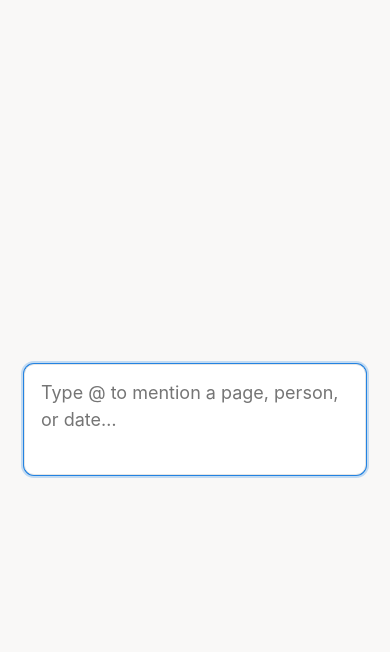
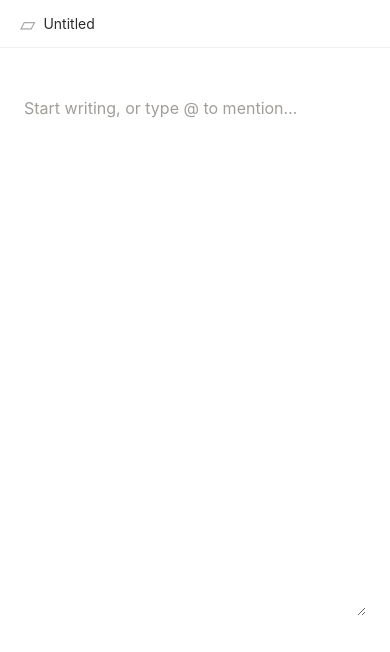
Before and after one commit to Mohammed-A-Amin/takehome-mentions, a React (Vite) app in the folder src/client/: page / in a window 390 px wide. Shown: the top 652 px of the page. Built offline with nearby package versions, Linux system fonts and the light colour scheme; no server answers.

Commit message:
feat: add caret-positioned document mentions
Merge focused caret-positioned document mention UI.

```diff
--- a/src/client/src/App.css
+++ b/src/client/src/App.css
@@ -47,39 +47,79 @@ body {
   display: flex;
   align-items: center;
   justify-content: center;
-  padding: 24px;
+  padding: 32px 24px;
+  background: #f7f7f5;
+}
+
+.document {
+  width: min(100%, 900px);
+  min-height: min(900px, calc(100vh - 64px));
+  overflow: visible;
+  background: var(--bg-primary);
+  border: 1px solid var(--border-primary);
+  border-radius: 4px;
+  box-shadow: 0 2px 12px rgba(25, 25, 25, 0.08);
+}
+
+.document__topbar {
+  display: flex;
+  align-items: center;
+  gap: 8px;
+  height: 48px;
+  padding: 0 20px;
+  border-bottom: 1px solid var(--border-secondary);
+  color: var(--text-secondary);
+  font-size: 14px;
+}
+
+.document__icon {
+  color: var(--text-tertiary);
+  font-size: 20px;
+  line-height: 1;
+}
+
+.document__title {
+  color: var(--text-primary);
+}
+
+.document__page {
+  min-height: calc(100% - 48px);
+  padding: 72px 96px 160px;
 }
 
 .composer {
   position: relative;
   width: 100%;
-  max-width: 640px;
 }
 
 .composer__input {
   width: 100%;
-  font-size: 18px;
+  min-height: 520px;
+  display: block;
+  font-size: 16px;
   line-height: 1.5;
-  padding: 14px 16px;
-  border: 1px solid var(--border-primary);
-  border-radius: 10px;
-  resize: none;
+  padding: 0;
+  border: none;
+  resize: vertical;
   outline: none;
   font-family: inherit;
   color: inherit;
-  background: var(--bg-primary);
+  background: transparent;
 }
 
 .composer__input:focus {
-  box-shadow: var(--focus-ring);
+  box-shadow: none;
+}
+
+.composer__input::placeholder {
+  color: var(--text-tertiary);
 }
 
 .menu {
   position: absolute;
-  left: 0;
-  right: 0;
+  width: min(360px, calc(100vw - 32px));
   list-style: none;
-  margin-top: 6px;
+  margin-top: 0;
   padding: 6px;
   background: var(--bg-primary);
   border: 1px solid var(--border-primary);
@@ -88,6 +128,20 @@ body {
   max-height: 320px;
   overflow-y: auto;
   z-index: 10;
+}
+
+.menu__section-label {
+  padding: 8px 10px 6px;
+  color: var(--text-tertiary);
+  font-size: 12px;
+  font-weight: 600;
+  letter-spacing: 0.02em;
+}
+
+.menu__divider {
+  height: 1px;
+  margin: 6px 10px;
+  background: var(--border-secondary);
 }
 
 .menu--empty {
@@ -100,8 +154,31 @@ body {
   color: var(--text-tertiary);
 }
 
+@media (max-width: 640px) {
+  .app {
+    align-items: flex-start;
+    padding: 0;
+  }
+
+  .document {
+    min-height: 100vh;
+    border: none;
+    border-radius: 0;
+    box-shadow: none;
+  }
+
+  .document__page {
+    padding: 48px 24px 120px;
+  }
+}
+
 .menu__item {
   margin: 0;
+}
+
+.menu__item--active .menu__button,
+.menu__button:hover {
+  background: var(--active-bg);
 }
 
 .menu__button {
@@ -118,10 +195,45 @@ body {
   cursor: pointer;
 }
 
-.menu__button:hover {
-  background: var(--hover-bg);
-}
-
 .menu__icon {
   margin-right: 6px;
 }
+
+.menu__content {
+  display: flex;
+  min-width: 0;
+  align-items: center;
+  gap: 8px;
+}
+
+.menu__avatar {
+  width: 28px;
+  height: 28px;
+  flex: 0 0 auto;
+  border-radius: 50%;
+  background: var(--bg-tertiary);
+}
+
+.menu__text {
+  display: flex;
+  min-width: 0;
+  flex-direction: column;
+  line-height: 1.25;
+}
+
+.menu__name,
+.menu__meta {
+  overflow: hidden;
+  text-overflow: ellipsis;
+  white-space: nowrap;
+}
+
+.menu__you {
+  color: var(--text-tertiary);
+  font-weight: 400;
+}
+
+.menu__meta {
+  color: var(--text-tertiary);
+  font-size: 12px;
+}
--- a/src/client/src/App.tsx
+++ b/src/client/src/App.tsx
@@ -1,71 +1,224 @@
-import { useEffect, useState } from "react";
-import { searchPages } from "./api";
+import { useEffect, useLayoutEffect, useRef, useState } from "react";
+import { searchPages, searchPeople } from "./api";
 import { MentionMenu } from "./MentionMenu";
 import type { MentionResult } from "./types";
 import "./App.css";
 
-// Matches an in-progress @-mention at the end of the text, e.g. "...hello @road".
-// This is the simplest possible trigger detection — it assumes the caret is at
-// the end of the input. Making it robust (caret position, closing the menu,
-// multiple mentions) is part of the exercise.
-const MENTION_RE = /@([^@\s]*)$/;
+// Search the complete phrase after the latest @ so multi-word names work.
+const MENTION_RE = /@([^@]*)$/;
+const QUERY_DEBOUNCE_MS = 125;
+
+type EmptyResults = { people: MentionResult[]; pages: MentionResult[] };
+type CommittedMention = { start: number; end: number; text: string };
+let emptyResultsPromise: Promise<EmptyResults> | undefined;
+
+/** Warm the blank-document menu so the first empty @ can render immediately. */
+function prefetchEmptyResults(): Promise<EmptyResults> {
+  if (!emptyResultsPromise) {
+    emptyResultsPromise = Promise.allSettled([searchPeople(""), searchPages("")]).then(
+      ([people, pages]) => ({
+        people: people.status === "fulfilled" ? people.value : [],
+        pages: pages.status === "fulfilled" ? pages.value : [],
+      }),
+    );
+  }
+  return emptyResultsPromise;
+}
 
 export function App() {
   const [value, setValue] = useState("");
   const [results, setResults] = useState<MentionResult[]>([]);
+  const [activeIndex, setActiveIndex] = useState(0);
+  const [cursorPosition, setCursorPosition] = useState(0);
+  const [menuPosition, setMenuPosition] = useState({ left: 0, top: 0 });
+  const requestId = useRef(0);
+  const lastCommittedMention = useRef<CommittedMention | null>(null);
+  const textareaRef = useRef<HTMLTextAreaElement>(null);
+  const composerRef = useRef<HTMLDivElement>(null);
 
-  const match = value.match(MENTION_RE);
-  const query = match ? match[1] : null;
-  const isMenuOpen = query !== null;
+  const match = value.slice(0, cursorPosition).match(MENTION_RE);
+  const rawQuery = match ? match[1] : null;
+  const query = rawQuery === null ? null : rawQuery.trim();
+  const typedTextAfterMention = lastCommittedMention.current
+    ? (() => {
+        const mention = lastCommittedMention.current!;
+        if (mention.end > cursorPosition) return false;
+        const textAfterMention = value.slice(mention.end, cursorPosition);
+        return textAfterMention.trim().length > 0 && !textAfterMention.includes("@");
+      })()
+    : false;
+  const isMenuOpen = rawQuery !== null && !/\s$/.test(rawQuery) && !typedTextAfterMention;
+
+  useLayoutEffect(() => {
+    if (!isMenuOpen || !textareaRef.current || !composerRef.current) return;
+
+    const textarea = textareaRef.current;
+    const composer = composerRef.current;
+    const computed = window.getComputedStyle(textarea);
+    const textareaRect = textarea.getBoundingClientRect();
+    const mirror = document.createElement("div");
+    const marker = document.createElement("span");
+
+    // Match the textarea's typography and width so the marker follows wrapped
+    // lines and the menu can be positioned below the actual caret.
+    mirror.style.position = "fixed";
+    mirror.style.left = `${textareaRect.left}px`;
+    mirror.style.top = `${textareaRect.top}px`;
+    mirror.style.visibility = "hidden";
+    mirror.style.boxSizing = computed.boxSizing;
+    mirror.style.whiteSpace = "pre-wrap";
+    mirror.style.overflowWrap = "break-word";
+    mirror.style.width = `${textarea.clientWidth}px`;
+    mirror.style.font = computed.font;
+    mirror.style.letterSpacing = computed.letterSpacing;
+    mirror.style.lineHeight = computed.lineHeight;
+    mirror.style.padding = computed.padding;
+    mirror.style.border = computed.border;
+    mirror.textContent = value.slice(0, cursorPosition).replace(/\n$/, "\n\u200b");
+    marker.textContent = "\u200b";
+    mirror.appendChild(marker);
+    document.body.appendChild(mirror);
+
+    const markerRect = marker.getBoundingClientRect();
+    const composerRect = composer.getBoundingClientRect();
+    setMenuPosition({
+      left: Math.max(0, markerRect.left - composerRect.left),
+      top: markerRect.bottom - composerRect.top - textarea.scrollTop + 6,
+    });
+    mirror.remove();
+  }, [cursorPosition, isMenuOpen, value]);
 
   useEffect(() => {
-    if (query === null) {
+    void prefetchEmptyResults();
+  }, []);
+
+  useEffect(() => {
+    if (!isMenuOpen || query === null) {
       setResults([]);
+      setActiveIndex(0);
       return;
     }
-    // Naive: one request per keystroke, no debounce. `ignore` gives last-write-
-    // wins so a slow earlier response can't clobber a newer one. Improving the
-    // fetching strategy (debounce, cancellation, caching, merging people/dates)
-    // is up to you.
-    let ignore = false;
-    async function run(q: string) {
-      try {
-        const pages = await searchPages(q);
-        if (!ignore) setResults(pages);
-      } catch (err) {
-        if (!ignore) {
-          console.error(err);
-          setResults([]);
+
+    const currentRequestId = ++requestId.current;
+    if (query === "") {
+      void prefetchEmptyResults().then(({ people, pages }) => {
+        if (currentRequestId !== requestId.current) return;
+        setResults([...people, ...pages]);
+        setActiveIndex(0);
+      });
+      return;
     }
-      }
-    }
-    run(query);
+
+    const controller = new AbortController();
+    const timeout = window.setTimeout(() => {
+      let nextPeople: MentionResult[] = [];
+      let nextPages: MentionResult[] = [];
+      const publish = () => {
+        if (controller.signal.aborted || currentRequestId !== requestId.current) return;
+        setResults([...nextPeople, ...nextPages]);
+        setActiveIndex(0);
+      };
+
+      void searchPeople(query, controller.signal)
+        .then((people) => {
+          nextPeople = people;
+          publish();
+        })
+        .catch(() => undefined);
+      void searchPages(query, controller.signal)
+        .then((pages) => {
+          nextPages = pages;
+          publish();
+        })
+        .catch(() => undefined);
+    }, QUERY_DEBOUNCE_MS);
+
     return () => {
-      ignore = true;
+      window.clearTimeout(timeout);
+      controller.abort();
     };
-  }, [query]);
+  }, [isMenuOpen, query]);
 
   function handleSelect(result: MentionResult) {
     const label =
       result.type === "page" ? result.title : result.type === "person" ? result.name : result.label;
-    // Baseline just inserts plain text. Rendering a styled, non-editable token
-    // (a "pill") is part of the exercise.
-    setValue(value.replace(MENTION_RE, () => `@${label} `));
+    const beforeCursor = value.slice(0, cursorPosition);
+    const afterCursor = value.slice(cursorPosition);
+    const nextBeforeCursor = beforeCursor.replace(MENTION_RE, `@${label} `);
+    const nextCursorPosition = nextBeforeCursor.length;
+    setValue(nextBeforeCursor + afterCursor);
+    setCursorPosition(nextCursorPosition);
+    lastCommittedMention.current = {
+      start: nextCursorPosition - `@${label} `.length,
+      end: nextCursorPosition,
+      text: `@${label} `,
+    };
+    requestAnimationFrame(() => {
+      textareaRef.current?.focus();
+      textareaRef.current?.setSelectionRange(nextCursorPosition, nextCursorPosition);
+    });
+  }
+
+  function handleKeyDown(event: React.KeyboardEvent<HTMLTextAreaElement>) {
+    if (!isMenuOpen || results.length === 0) return;
+    if (event.key === "ArrowDown") {
+      event.preventDefault();
+      setActiveIndex((index) => (index + 1) % results.length);
+    } else if (event.key === "ArrowUp") {
+      event.preventDefault();
+      setActiveIndex((index) => (index - 1 + results.length) % results.length);
+    } else if (event.key === "Enter" && !event.shiftKey) {
+      event.preventDefault();
+      handleSelect(results[activeIndex]);
+    }
+  }
+
+  function syncCursorPosition(event: React.SyntheticEvent<HTMLTextAreaElement>) {
+    setCursorPosition(event.currentTarget.selectionStart);
   }
 
   return (
     <main className="app">
-      <div className="composer">
+      <section className="document" aria-label="Blank document">
+        <div className="document__topbar">
+          <span className="document__icon">▱</span>
+          <span className="document__title">Untitled</span>
+        </div>
+        <div className="document__page">
+          <div className="composer" ref={composerRef}>
             <textarea
+              ref={textareaRef}
               className="composer__input"
-          placeholder="Type @ to mention a page, person, or date…"
+              placeholder="Start writing, or type @ to mention…"
               value={value}
-          onChange={(event) => setValue(event.target.value)}
+              onChange={(event) => {
+                setValue(event.target.value);
+                setCursorPosition(event.target.selectionStart);
+              }}
+              onClick={syncCursorPosition}
+              onKeyUp={syncCursorPosition}
+              onSelect={syncCursorPosition}
+              onScroll={syncCursorPosition}
+              onKeyDown={handleKeyDown}
               rows={3}
               autoFocus
+              aria-label="Document content"
+              aria-autocomplete="list"
+              aria-controls={isMenuOpen ? "mention-menu" : undefined}
+              aria-activedescendant={isMenuOpen ? `mention-option-${activeIndex}` : undefined}
             />
-        {isMenuOpen && <MentionMenu results={results} onSelect={handleSelect} />}
+            {isMenuOpen && (
+              <MentionMenu
+                results={results}
+                activeIndex={activeIndex}
+                onActiveIndexChange={setActiveIndex}
+                onSelect={handleSelect}
+                position={menuPosition}
+              />
+            )}
           </div>
+        </div>
+      </section>
     </main>
   );
 }
```
Also changed, not shown: src/client/src/MentionMenu.tsx (+73 -21 lines), src/client/src/api.ts (+6 -13 lines). Lines whose indentation alone changed are shown as unchanged.
